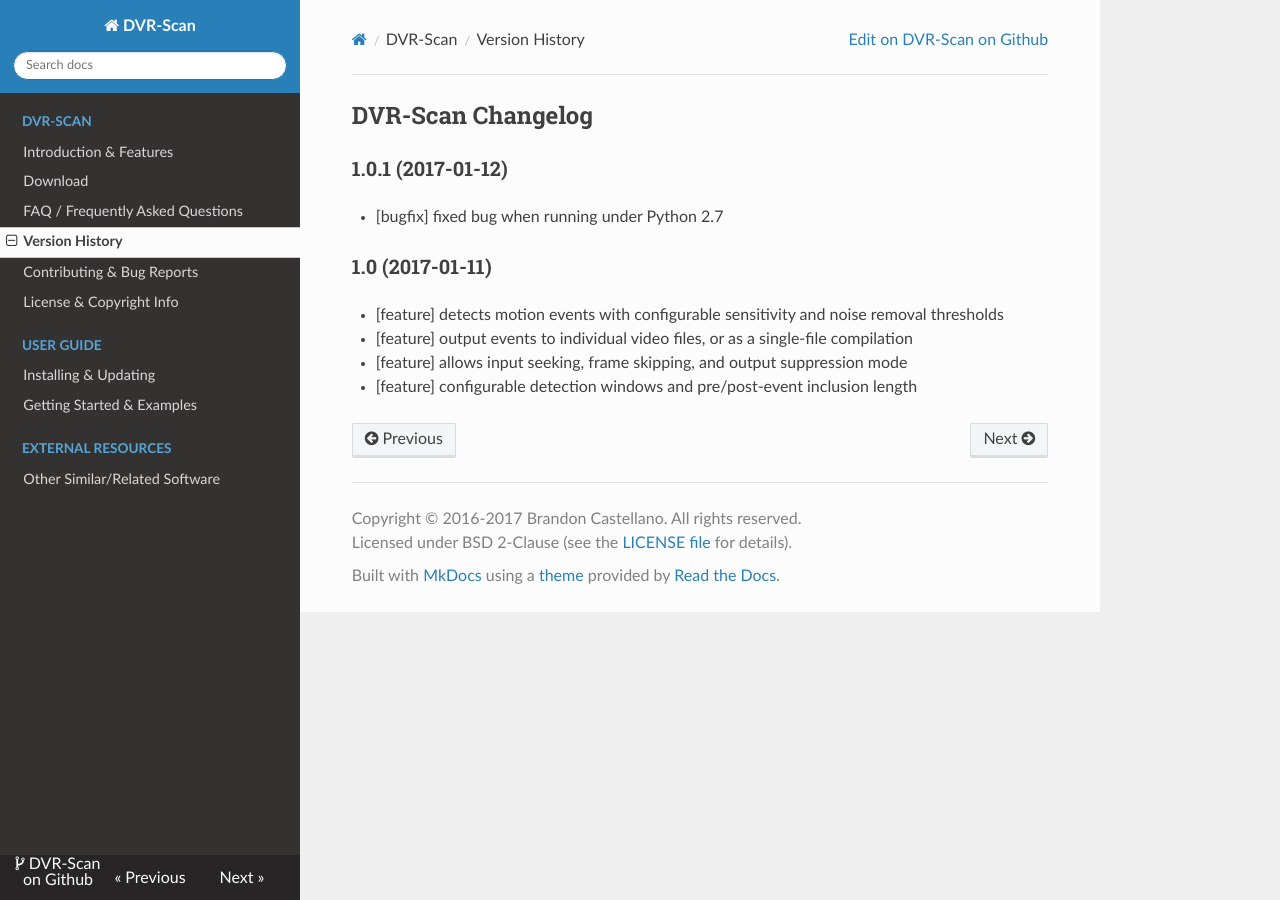
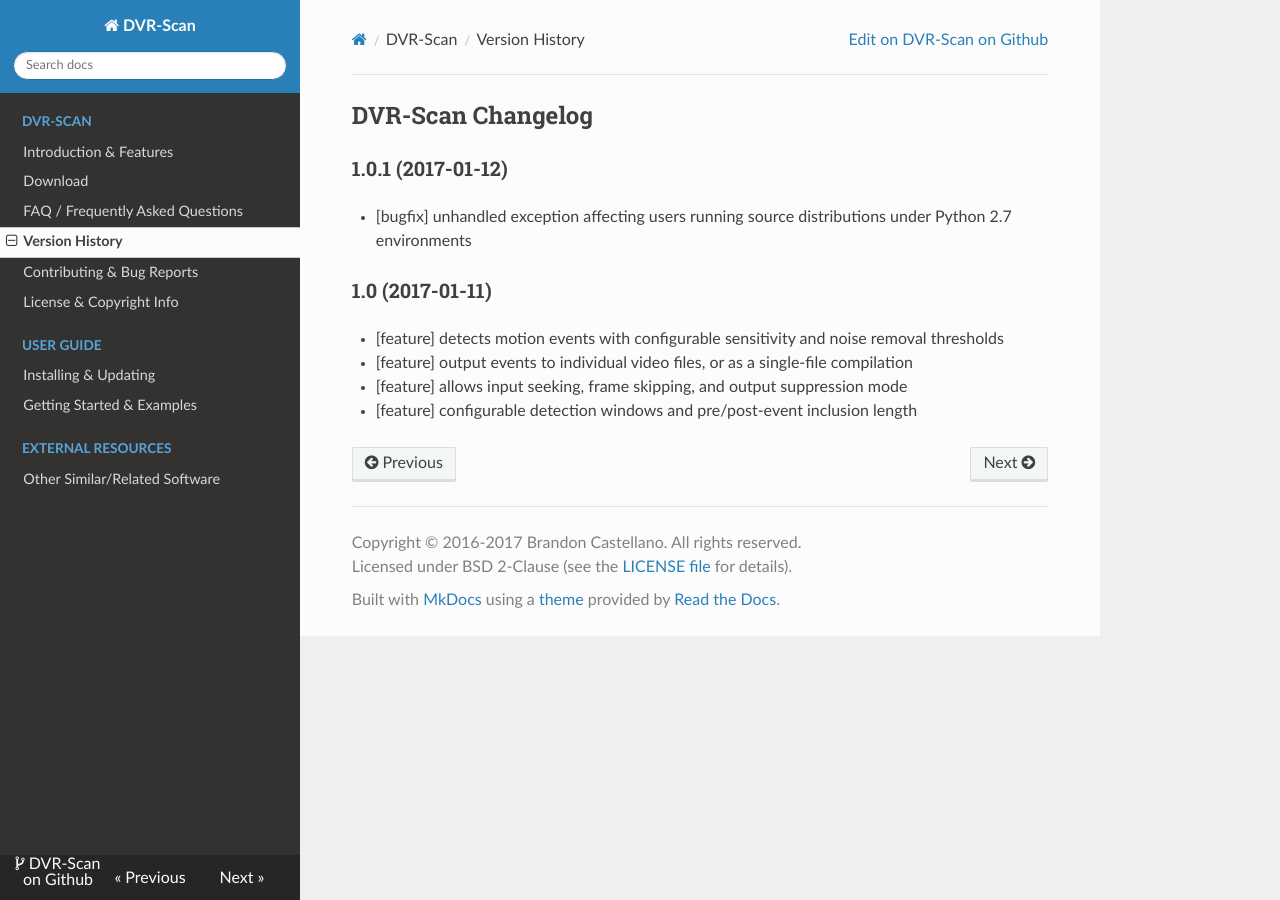
Before and after one commit to Breakthrough/DVR-Scan, an MkDocs documentation site: the page built from docs/changelog.md, in a window 1280 px wide. Built offline with MkDocs 1.6.1, drawn with Linux system fonts in a browser that asks for light colours; nearby versions of some CDN libraries; old or Windows-style settings are respelled for this version of MkDocs.

Commit message:
Update changelog message to better reflect v1.0.1 changes.

```diff
--- a/docs/changelog.md
+++ b/docs/changelog.md
@@ -3,7 +3,7 @@
 
 ### 1.0.1 (2017-01-12)
 
- * [bugfix] fixed bug when running under Python 2.7
+ * [bugfix] unhandled exception affecting users running source distributions under Python 2.7 environments
 
 ### 1.0 (2017-01-11)
 
```
